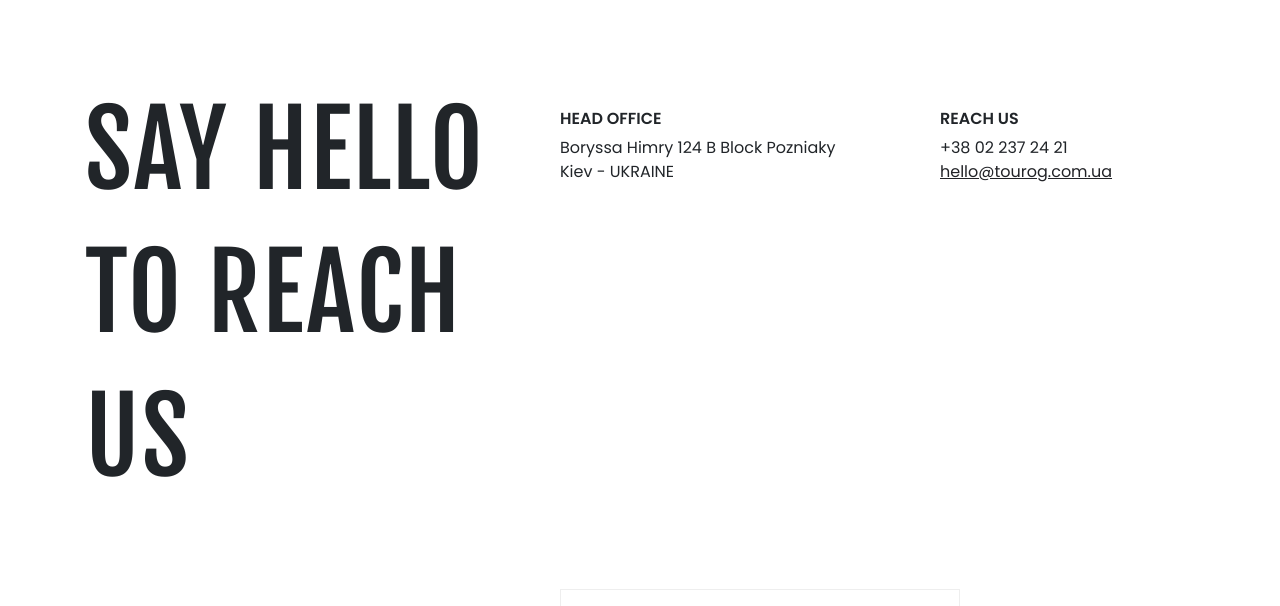
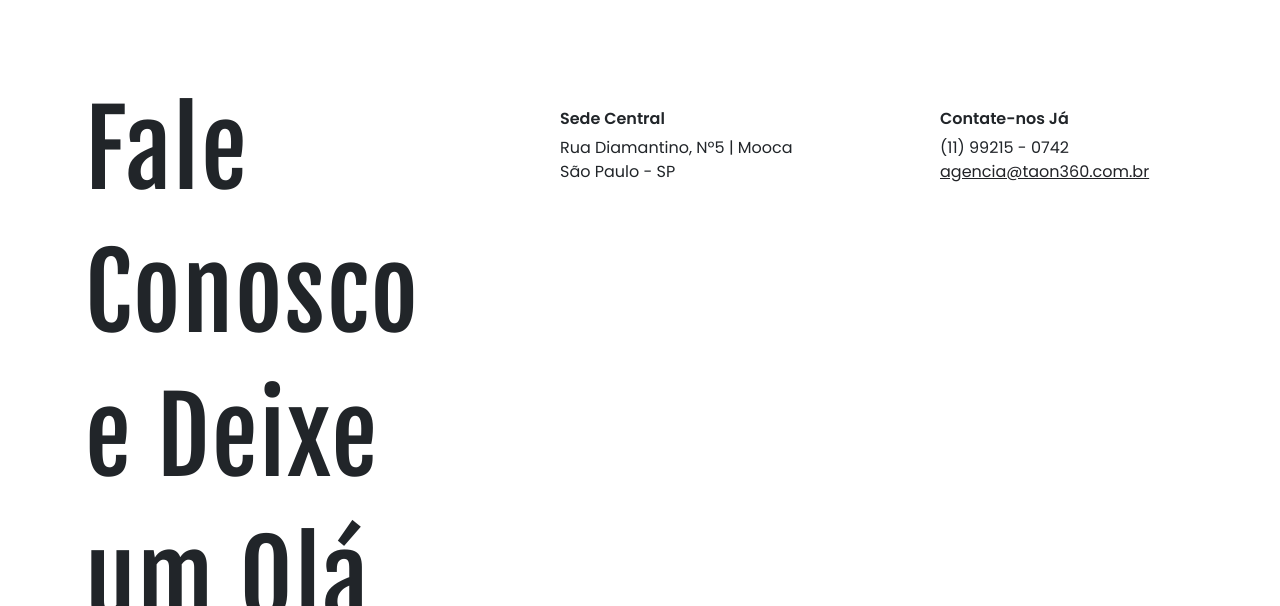
Before and after one commit to Taon-360/Taon-Site, a PHP site: page /contact.php in a window 1280 px wide. Shown: the part 801-1407 px from the top of the page. Run offline with PHP 8.4, Linux system fonts and the light colour scheme; some libraries are stand-ins or nearby versions.

Commit message:
feat: contact page is almost fully working, only missing is the email message, i need the ftp email from the hostinger site, i dont have acess from here, but from now on its just change some settings on process.php file inside php folder, pretty simple

```diff
--- a/contact.php
+++ b/contact.php
@@ -21,8 +21,8 @@
             <!-- end video-bg -->
             <div class="inner">
                 <div class="container">
-                    <h1>CONTACT</h1>
-                    <p>We provide a free day to experience our benefits of digital world</p>
+                    <h1>Contato</h1>
+                    <p>Entre em Contato com a Ta On Agência 360: Conectando Ideias e Oportunidades</p>
                 </div>
                 <!-- end container -->
             </div>
@@ -33,29 +33,30 @@
             <div class="container">
                 <div class="row">
                     <div class="col-lg-5">
-                        <h3 class="section-title">SAY HELLO <br>TO REACH US</h3>
+                        <h3 class="section-title">Fale Conosco <br>e Deixe um Olá</h3>
                     </div>
                     <!-- end col-5 -->
                     <div class="col-lg-4 col-md-6">
-                        <h6>HEAD OFFICE</h6>
+                        <h6>Sede Central</h6>
                         <address>
-                            Boryssa Himry 124 B Block Pozniaky<br>
-                            Kiev - UKRAINE
+                            Rua Diamantino, Nº5 | Mooca<br>
+                            São Paulo - SP
                         </address>
                     </div>
                     <!-- end col-4 -->
                     <div class="col-lg-3 col-md-6">
-                        <h6>REACH US</h6>
+                        <h6>Contate-nos Já</h6>
                         <address>
-                            <p>+38 02 237 24 21</p>
-                            <a href="#">hello@tourog.com.ua</a>
+                            <p>(11) 99215 - 0742</p>
+                            <a target="_blank" href="mailto:agencia@taon360.com.br">agencia@taon360.com.br</a>
                         </address>
                     </div>
                     <!-- end col-3 -->
                     <div class="col-lg-5">
                         <div class="map">
                             <iframe
-                                src="https://www.google.com/maps/embed?pb=!1m18!1m12!1m3!1d325518.68780316407!2d30.252511957059642!3d50.4016990487754!2m3!1f0!2f0!3f0!3m2!1i1024!2i768!4f13.1!3m3!1m2!1s0x40d4cf4ee15a4505%3A0x764931d2170146fe!2z0JrQuNGX0LIsINCj0LrRgNCw0ZfQvdCwLCAwMjAwMA!5e0!3m2!1suk!2str!4v1555663203384!5m2!1suk!2str"></iframe>
+                                src="https://www.google.com/maps/embed?pb=!1m18!1m12!1m3!1d3657.9642729981043!2d-46.5782233499931!3d-23.542140870087385!2m3!1f0!2f0!3f0!3m2!1i1024!2i768!4f13.1!3m3!1m2!1s0x94ce5e0db34e2a37%3A0xb4b8c78de963ae0d!2sR.%20Diamantino%2C%205%20-%20Quarta%20Parada%2C%20S%C3%A3o%20Paulo%20-%20SP%2C%2003174-070%2C%20Brasil!5e0!3m2!1spt-BR!2sus!4v1625152887299!5m2!1spt-BR!2sus"
+                                style="border:0;" allowfullscreen="" loading="lazy"></iframe>
                         </div>
                         <!-- end map -->
                     </div>
@@ -65,38 +66,38 @@
                             <form id="contact" name="contact" method="post">
                                 <div class="form-group">
                                     <input type="text" name="name" id="name" autocomplete="off" required>
-                                    <span>Your name</span>
+                                    <span>Seu Nome</span>
                                 </div>
                                 <!-- end form-group -->
                                 <div class="form-group">
                                     <input type="text" name="email" id="email" autocomplete="off" required>
-                                    <span>Your e-mail</span>
+                                    <span>Seu e-mail</span>
                                 </div>
                                 <!-- end form-group -->
                                 <div class="form-group">
                                     <input type="text" name="subject" id="subject" autocomplete="off" required>
-                                    <span>Subject</span>
+                                    <span>Assunto</span>
                                 </div>
                                 <!-- end form-group -->
                                 <div class="form-group">
                                     <textarea name="message" id="message" autocomplete="off" required></textarea>
-                                    <span>Your message</span>
+                                    <span>Sua Menssagem</span>
                                 </div>
                                 <!-- end form-group -->
                                 <div class="form-group">
                                     <button id="submit" type="submit" name="submit">
-                                        <strong>Submit Now<b></b> <i></i></strong>
+                                        <strong>Enviar<b></b> <i></i></strong>
                                     </button>
                                 </div>
                                 <!-- end form-group -->
                             </form>
                             <!-- end form -->
                             <div class="form-group">
-                                <div id="success" class="alert alert-success" role="alert"> Your message was sent
-                                    successfully! We will be in touch as soon as we can. </div>
+                                <div id="success" class="alert alert-success" role="alert"> Sua Mensagem foi enviada com
+                                    Sucesso! entraremos em contato o mais rápido possível! </div>
                                 <!-- end success -->
-                                <div id="error" class="alert alert-danger" role="alert"> Something went wrong, try
-                                    refreshing and submitting the form again. </div>
+                                <div id="error" class="alert alert-danger" role="alert"> Algo deu Errado! Tente
+                                    recarregar a página antes de tentar novamente! </div>
                                 <!-- end error -->
                             </div>
                             <!-- end form-group -->
--- a/php/process.php
+++ b/php/process.php
@@ -49,7 +49,7 @@ try {
     $mail->AltBody = $body;
 
     $mail->send();
-    echo 'Message has been sent';
+    echo 'Mensagem foi enviada';
 } catch (Exception $e) {
-    echo "Message could not be sent. Mailer Error: {$mail->ErrorInfo}";
+    echo "Mensagem não pode ser enviada. Erro: {$mail->ErrorInfo}";
 }
```
Also changed, not shown: js/contact.form.min.js (+29 -26 lines).
